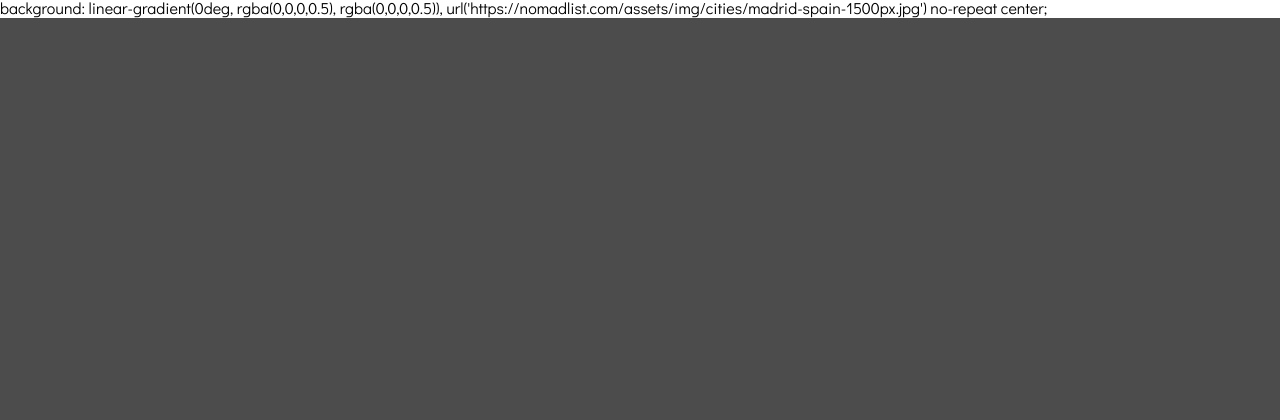
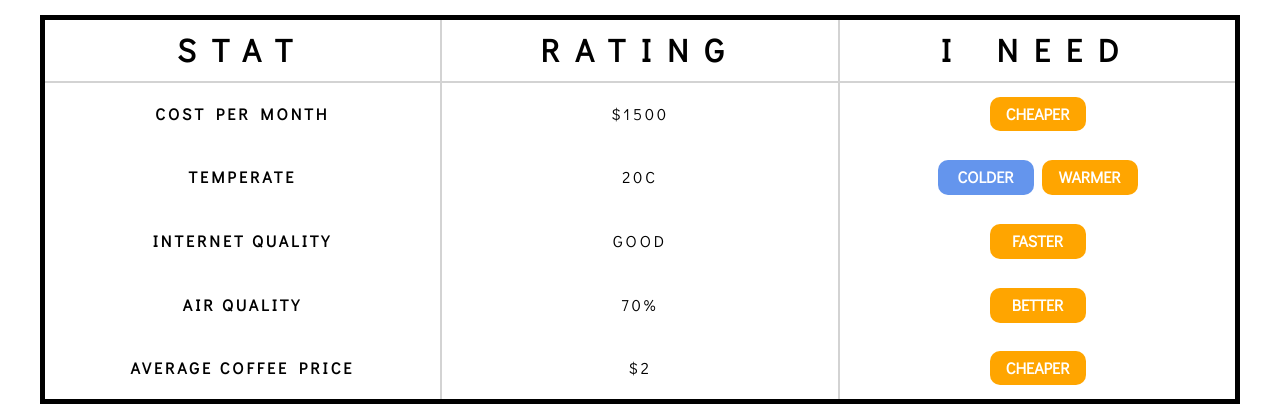
Before and after one commit to FAC9/hapi-places, a web app: file public/views/index.html in a window 1280 px wide. Shown: the part 801-1221 px from the top of the page. Before the commit the page ends 819 px from the top, so only its background shows below. Run offline with its HTML, style and script files only (its server is not run), Linux system fonts and the light colour scheme.

Commit message:
Added Table

```diff
--- a/public/css/style.css
+++ b/public/css/style.css
@@ -30,5 +30,77 @@ body {
   color: white;
   font-family: 'Futura', 'Didact Gothic', sans-serif;
   font-size: 5rem;
+  letter-spacing: 2rem;
   z-index: 2;
 }
+
+/** TABLE **/
+
+.table {
+  width: 100%;
+  display: table;
+  max-width: 1200px;
+  margin: 1rem auto;
+  border: 5px solid black;
+  border-collapse: collapse;
+}
+
+.table__row {
+  height: 4rem;
+}
+
+.table__cell {
+  text-align: center;
+  width: 30%;
+  border-right: 2px solid lightgray;
+}
+
+
+/* Table Header */
+
+.table__header {
+  font-size: 2rem;
+  font-family: 'Futura', 'Didact Gothic', sans-serif;
+  letter-spacing: 1rem;
+  border: 2px solid lightgray;
+}
+
+
+/* Table Property */
+
+.table__property {
+  font-weight: 600;
+  letter-spacing: 3px;
+}
+
+/* Table Value */
+
+.table__value {
+  letter-spacing: 3px;
+}
+
+
+
+
+/* Table Button */
+
+.table__button {
+  display: inline-block;
+  margin: .25rem;
+  padding: .5rem;
+  border-radius: 10px;
+  width: 6rem;
+  cursor: pointer;
+}
+
+.table__button--orange {
+  background: orange;
+  color: white;
+  font-weight: 800;
+}
+
+.table__button--blue {
+  background: cornflowerblue;
+  color: white;
+  font-weight: 800;
+}
--- a/public/views/index.html
+++ b/public/views/index.html
@@ -13,6 +13,43 @@
   <h1 class="header__title">MADRID</h1>
 </header>
 
+<table class="table">
+  <tr class="table__row">
+    <th class="table__cell table__header">STAT</th>
+    <th class="table__cell table__header">RATING</th>
+    <th class="table__cell table__header table__header--blue">I NEED</th>
+  </tr>
 
-  background: linear-gradient(0deg, rgba(0,0,0,0.5), rgba(0,0,0,0.5)), url('https://nomadlist.com/assets/img/cities/madrid-spain-1500px.jpg') no-repeat center;
+  <tr class="table__row">
+    <td class="table__cell table__property">COST PER MONTH</td>
+    <td class="table__cell table__value">$1500</td>
+    <td class="table__cell table__button-container"><span class="table__button table__button--orange">CHEAPER</span></td>
+  </tr>
+
+  <tr class="table__row">
+    <td class="table__cell table__property">TEMPERATE</td>
+    <td class="table__cell table__value">20C</td>
+    <td class="table__cell table__button-container"><span class="table__button table__button--blue">COLDER</span><span class="table__button table__button--orange">WARMER</span></td>
+  </tr>
+
+  <tr class="table__row">
+    <td class="table__cell table__property">INTERNET QUALITY</td>
+    <td class="table__cell table__value">GOOD</td>
+    <td class="table__cell table__button-container"><span class="table__button table__button--orange">FASTER</span></td>
+  </tr>
+
+  <tr class="table__row">
+    <td class="table__cell table__property">AIR QUALITY</td>
+    <td class="table__cell table__value">70%</td>
+    <td class="table__cell table__button-container"><span class="table__button table__button--orange">BETTER</span></td>
+  </tr>
+
+  <tr class="table__row">
+    <td class="table__cell table__property">AVERAGE COFFEE PRICE</td>
+    <td class="table__cell table__value">$2</td>
+    <td class="table__cell table__button-container"><span class="table__button table__button--orange">CHEAPER</span></td>
+  </tr>
+
+</table>
+
 </body>
```
